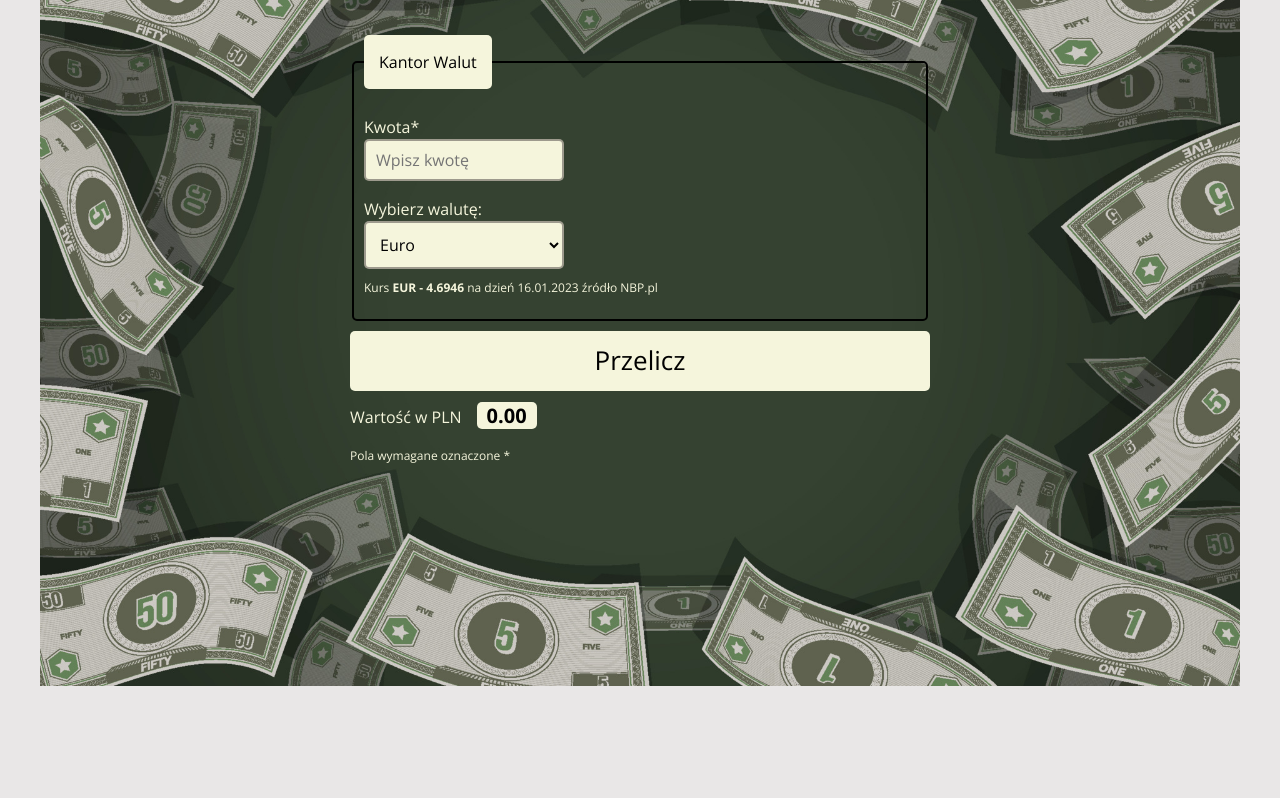
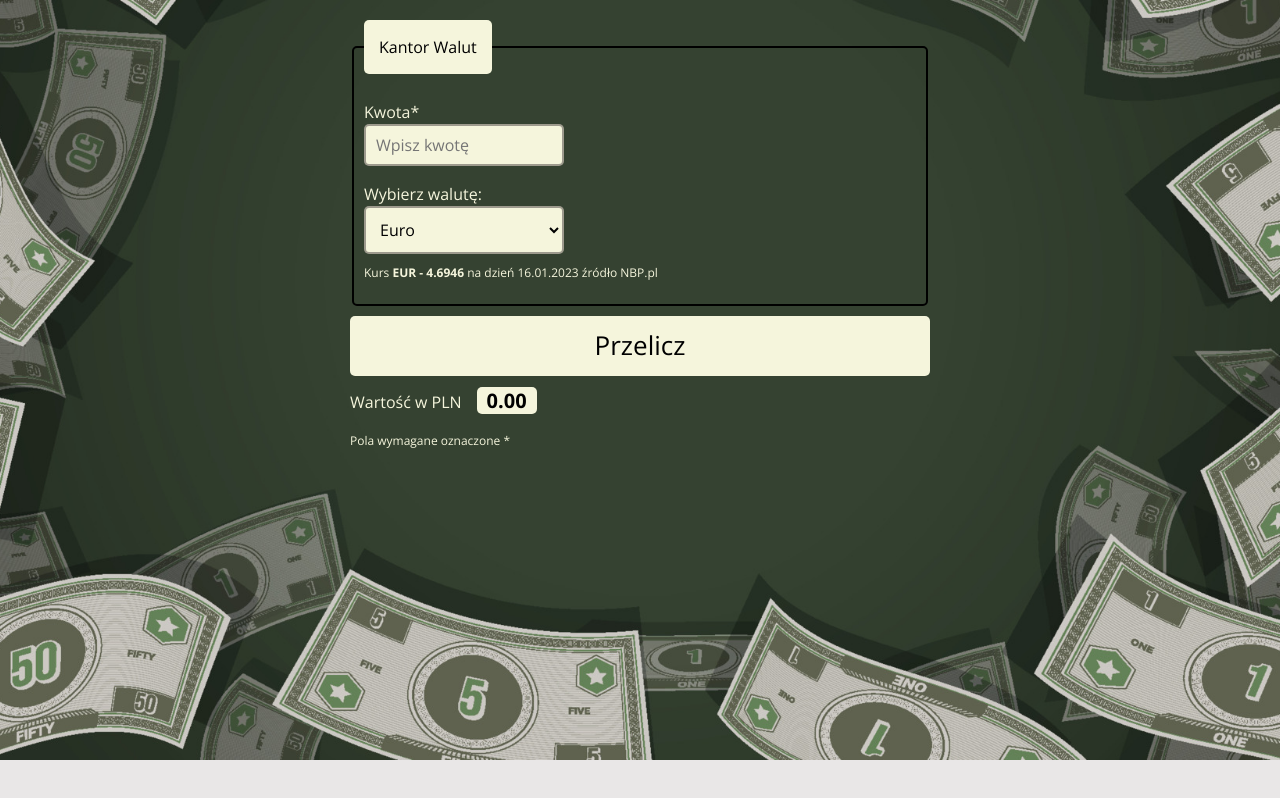
Before and after one commit to Tymek20/exchange-currency, a React (Create React App) app: page / in a window 1280 px wide. Built offline with nearby package versions, Linux system fonts and the light colour scheme.

Commit message:
visual fixes

```diff
--- a/src/Form/style.css
+++ b/src/Form/style.css
@@ -18,7 +18,7 @@
     border: 2px solid black;
     padding: 10px;
     border-radius: 5px;
-    margin-top: 25px;
+    margin-top: 10px;
 }
 
 .converter__legend {
--- a/src/index.css
+++ b/src/index.css
@@ -12,6 +12,6 @@ body {
   background-image: url("./images/background.png");
   background-repeat: no-repeat;
   background-color: hsl(1, 3%, 91%);
-  background-position: 50% 28%;
-  background-size: 1200px;
+  background-position: 50% 40%;
+  background-size: 1500px;
 }
```
